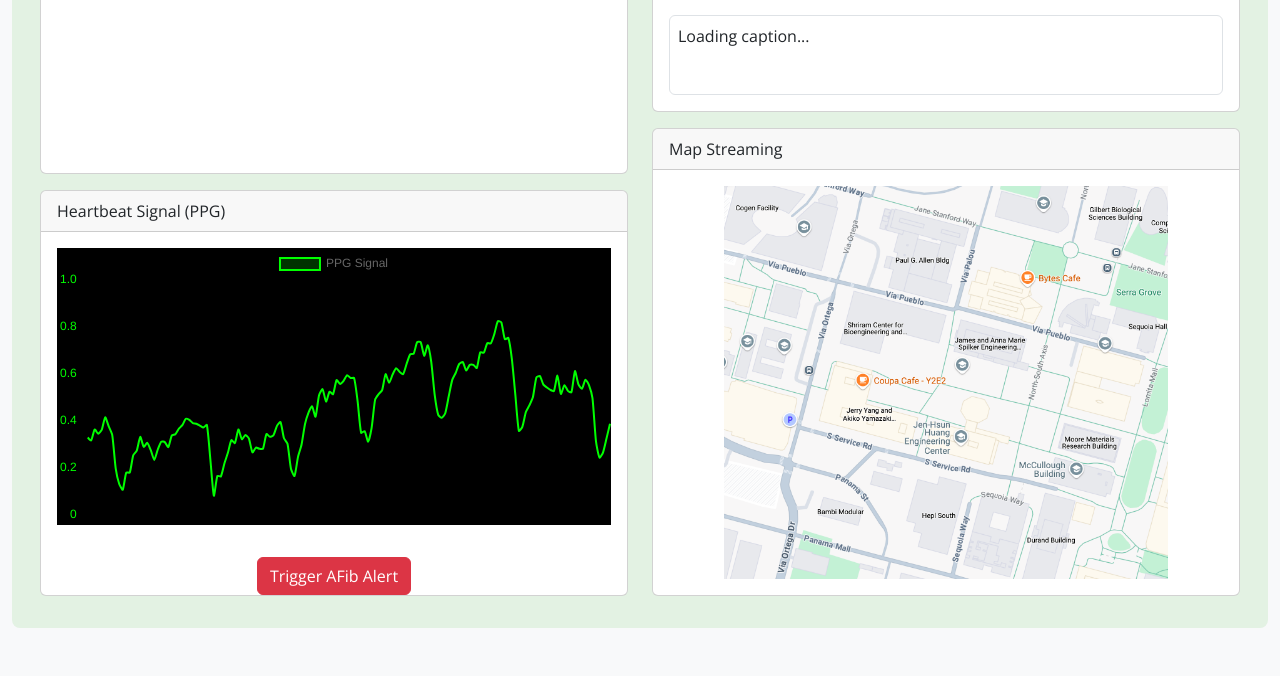
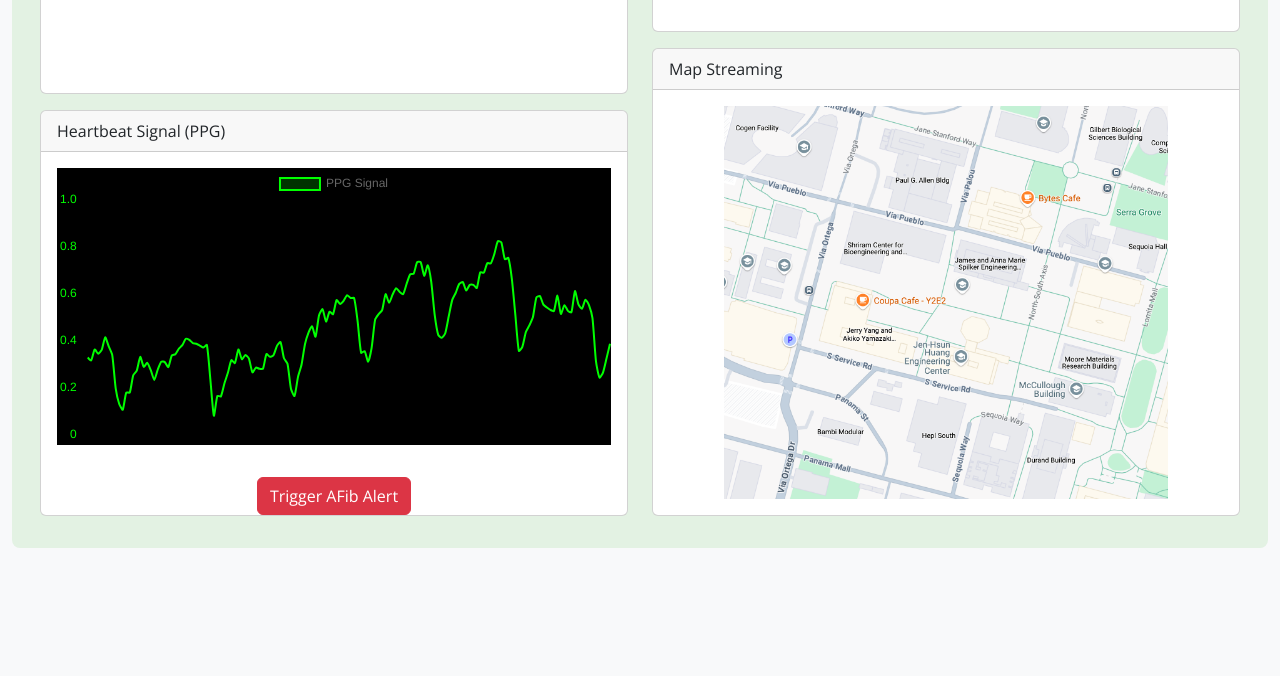
Before and after one commit to PatP15/TreeHacks2025, a Flask app: page /platoon in a window 1280 px wide. Shown: the part 507-1183 px from the top of the page. After the commit the page ends 1055 px from the top, so only its background shows below. Run offline with Flask 3, Linux system fonts and the light colour scheme; parts of the project's set-up code (start-up, migrations or seed data) failed here and were passed over.

Commit message:
fix osim model and remove smolvlm

```diff
--- a/app.py
+++ b/app.py
@@ -3,8 +3,8 @@ import cv2
 import time
 import threading
 from flask import Flask, render_template, request, jsonify, Response, redirect, url_for
-import torch
-from transformers import AutoProcessor, AutoModelForVision2Seq, BitsAndBytesConfig
+# import torch
+# from transformers import AutoProcessor, AutoModelForVision2Seq, BitsAndBytesConfig
 from PIL import Image
 from datetime import datetime
 
@@ -15,20 +15,6 @@ from datetime import datetime
 ##########################################
 app = Flask(__name__)
 
-##########################################
-# 2) LOAD SmolVLM MODEL
-##########################################
-DEVICE = "cuda" if torch.cuda.is_available() else "cpu"
-
-processor = AutoProcessor.from_pretrained("HuggingFaceTB/SmolVLM-256M-Instruct")
-quantization_config = BitsAndBytesConfig(load_in_8bit=True)
-model = AutoModelForVision2Seq.from_pretrained(
-    "HuggingFaceTB/SmolVLM-Instruct",
-    quantization_config=quantization_config,
-).to(DEVICE)
-model.eval()
-
-print(f"Loaded SmolVLM on device: {DEVICE}")
 
 ##########################################
 # 3) CAMERA SETUP
@@ -38,70 +24,6 @@ if not cap.isOpened():
     print("Error: Cannot open camera.")
     exit(1)
 
-# Global variables for skipping frames while busy
-latest_frame = None
-latest_frame_id = 0
-processing_frame_id = 0
-current_caption = "Initializing..."
-model_busy = False
-
-##########################################
-# 4) SMOLVLM CAPTION FUNCTION
-##########################################
-def generate_caption(opencv_frame):
-    """
-    Convert an OpenCV BGR frame to a PIL image, run SmolVLM,
-    and return the generated text.
-    """
-    rgb = cv2.cvtColor(opencv_frame, cv2.COLOR_BGR2RGB)
-    pil_img = Image.fromarray(rgb)
-
-    messages = [
-        {
-            "role": "user",
-            "content": [
-                {"type": "image"},
-                {"type": "text", "text": "Can you describe this image?"}
-            ]
-        }
-    ]
-    prompt = processor.apply_chat_template(messages, add_generation_prompt=True)
-    inputs = processor(text=prompt, images=[pil_img], return_tensors="pt").to(DEVICE)
-
-    with torch.no_grad():
-        generated_ids = model.generate(**inputs, max_new_tokens=50)
-
-    generated_texts = processor.batch_decode(generated_ids, skip_special_tokens=True)
-    return generated_texts[0] if generated_texts else "No caption generated."
-
-##########################################
-# 5) BACKGROUND CAPTION THREAD
-##########################################
-def caption_loop():
-    global latest_frame_id, processing_frame_id, latest_frame
-    global model_busy, current_caption
-
-    while True:
-        if (latest_frame_id != processing_frame_id) and (not model_busy):
-            model_busy = True
-            frame_to_process = latest_frame.copy()
-
-            caption = generate_caption(frame_to_process)
-
-            # remove anything before Assistant: in the caption
-            caption = caption.split("Assistant: ")[1]
-
-            # and remove everything after the final period out of the paragraph
-            caption = caption.split(".")[:-1]
-            caption = ".".join(caption) + "."
-
-            current_caption = caption
-
-
-            processing_frame_id = latest_frame_id
-            model_busy = False
-
-        # time.sleep(0.1)
 
 ##########################################
 # 6) MJPEG STREAM GENERATOR
@@ -118,9 +40,6 @@ def gen_frames():
         if not success:
             break
         frame = cv2.flip(frame, 1)
-
-        latest_frame = frame
-        latest_frame_id += 1
 
         ret, buffer = cv2.imencode('.jpg', frame)
         if not ret:
@@ -152,10 +71,6 @@ def video_feed():
     return Response(gen_frames(),
                     mimetype='multipart/x-mixed-replace; boundary=frame')
 
-@app.route('/get_caption')
-def get_caption():
-    """ Returns the latest SmolVLM caption. """
-    return jsonify({"caption": current_caption})
 
 import random
 
@@ -236,5 +151,5 @@ def chatbot():
 # 8) START THE APP & THREAD
 ##########################################
 if __name__ == '__main__':
-    threading.Thread(target=caption_loop, daemon=True).start()
+    # threading.Thread(target=caption_loop, daemon=True).start()
     app.run(host='0.0.0.0', port=5001, debug=True)
--- a/ik_streaming.py
+++ b/ik_streaming.py
@@ -25,7 +25,7 @@ real_time = True # set to True for using the kinematics in the python script for
 fake_real_time = False # True to run offline, False to record data and run online
 log_temp = False # True to log CPU temperature data
 log_data = True # if true save all IK outputs, else only use those in reporter_list for easier custom coding
-home_dir = '/home/puma/RealTimeKin/' # location of the main RealTimeKin folder
+home_dir = '/home/puma/TreeHacks2025/' # location of the main RealTimeKin folder
 uncal_model = 'Rajagopal_2015.osim'
 uncal_model_filename = home_dir + uncal_model
 model_filename = home_dir+'calibrated_' + uncal_model
--- a/templates/_macros.html
+++ b/templates/_macros.html
@@ -5,9 +5,6 @@
     alt="Camera Feed"
     style="max-width: {{width}}; max-height: {{max_height}};"
   />
-</div>
-<div class="border rounded p-2" id="{{ caption_id }}">
-  Loading caption...
 </div>
 {% endmacro %}
 
--- a/templates/index.html
+++ b/templates/index.html
@@ -189,7 +189,7 @@
           <!-- VLM Camera + Captioning -->
           <div class="col-md-6">
             <div class="card h-100">
-              <div class="card-header">VLM Camera + Captioning</div>
+              <div class="card-header">Waist Camera</div>
               <div class="card-body">
                 <div class="mb-3 text-center">
                   <img
```
Also changed, not shown: 1 other file.
